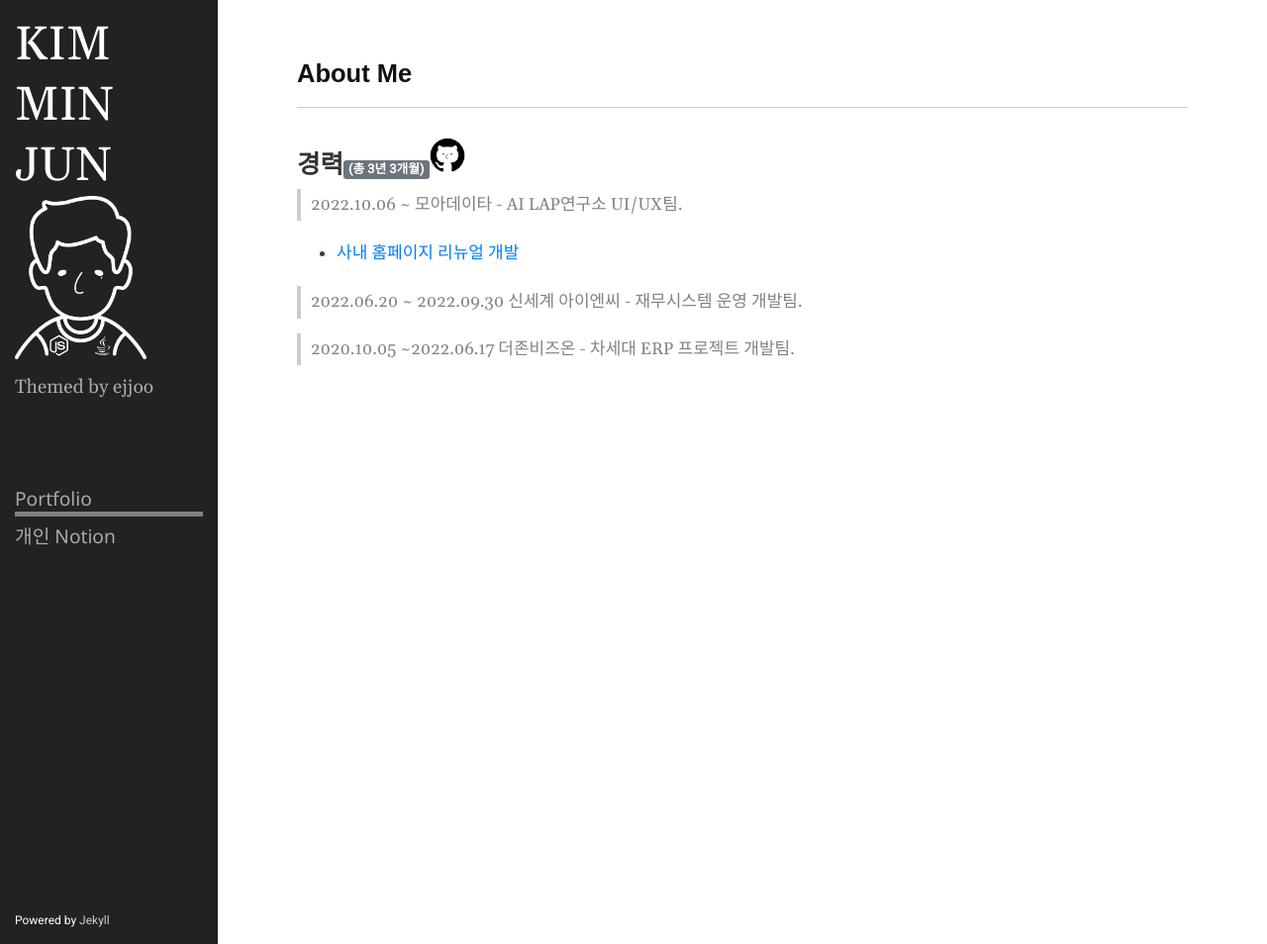
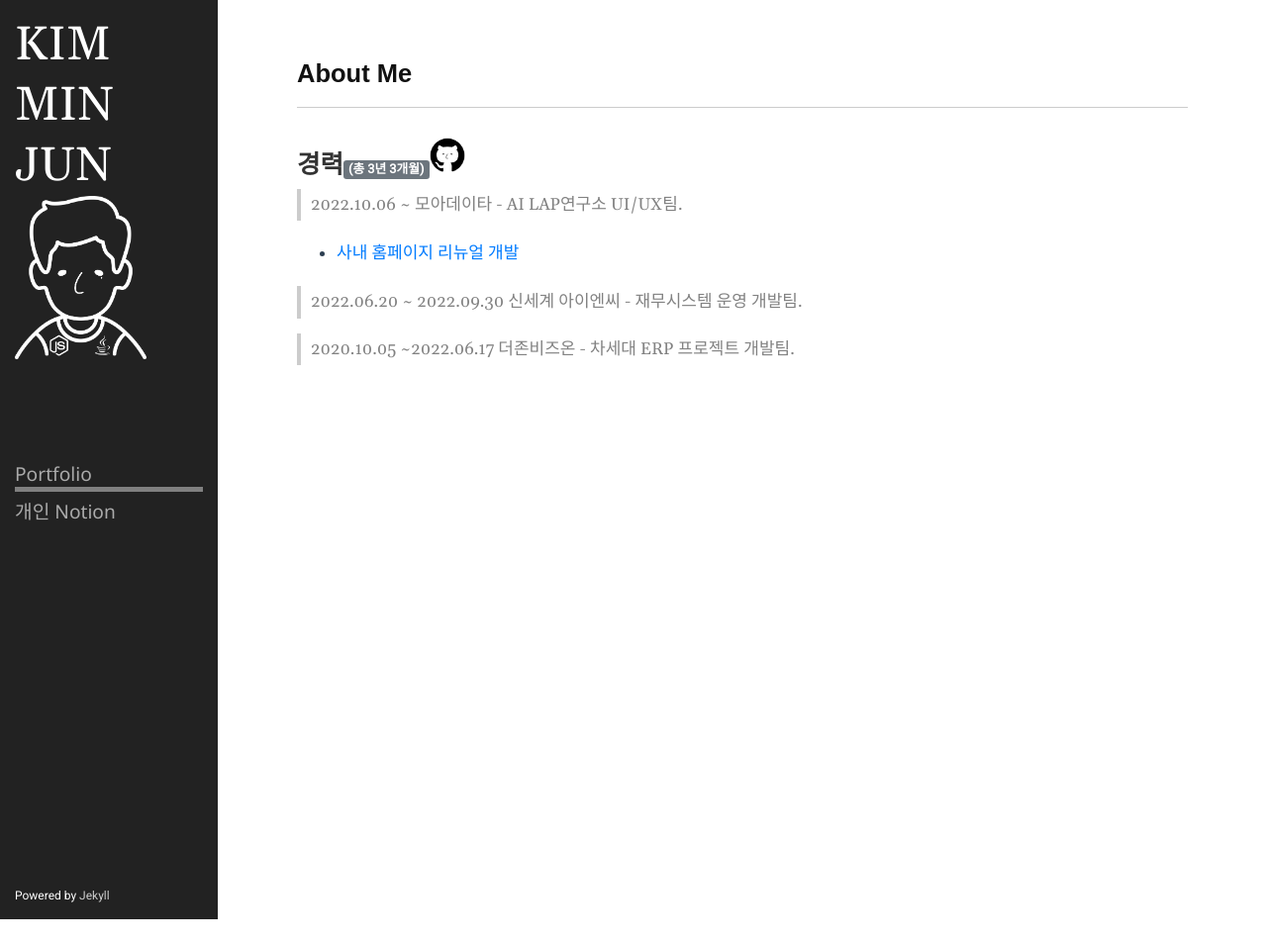
Before and after one commit to alswns1201/alswns1201.github.io, a Jekyll site: the page built from index.md, in a window 1280 px wide. Shown: the whole page at 99% size. Built offline with Jekyll 4.4.1, drawn with Linux system fonts in a browser that asks for light colours; after the commit the page ends 929 px from its top, so only the background shows below that.

Commit message:
Update _config.yml

```diff
--- a/_config.yml
+++ b/_config.yml
@@ -21,7 +21,7 @@
 title: KIM MIN JUN
 email: alswns1201@gmail.com
 description: >- # this means to ignore newlines until "baseurl:"
-  Themed by ejjoo
+
 # baseurl: "/" # the subpath of your site, e.g. /blog
 # url: "http://ejjoo.github.io" # the base hostname & protocol for your site, e.g. http://example.com
 github_username: alswns1201
```
